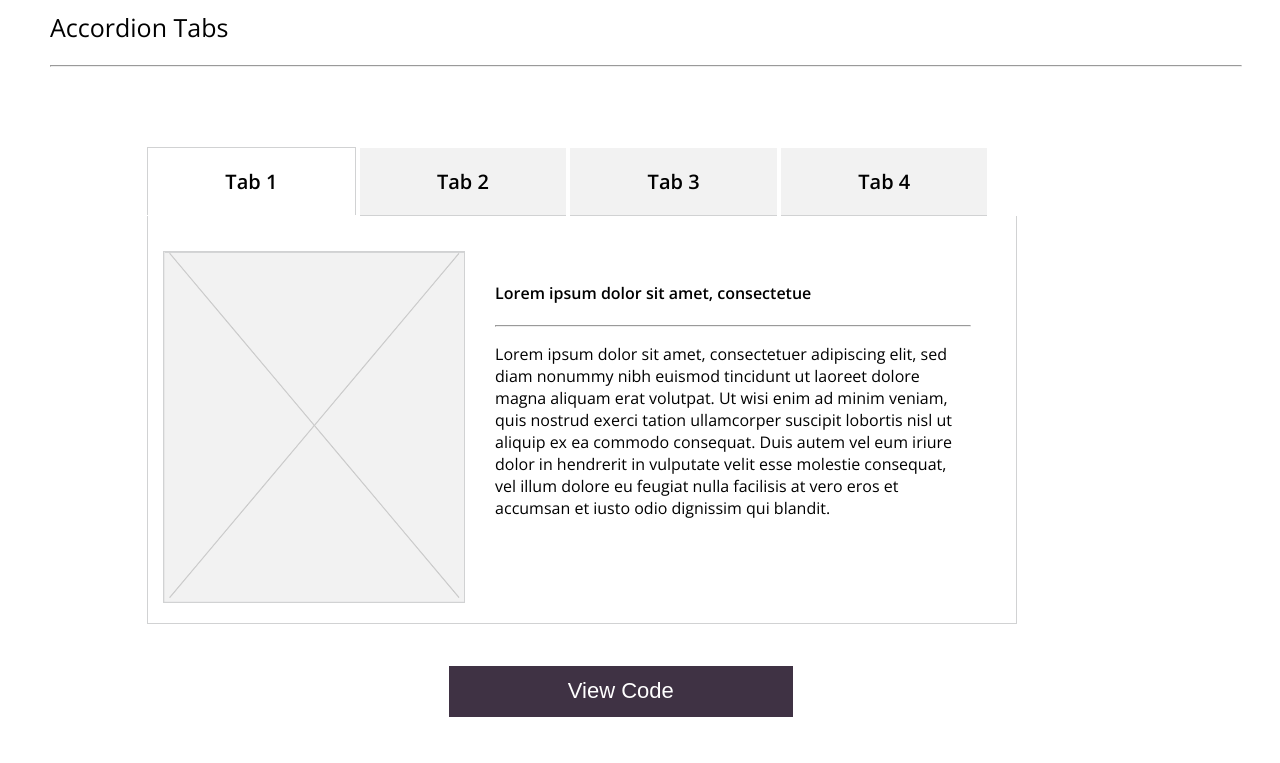
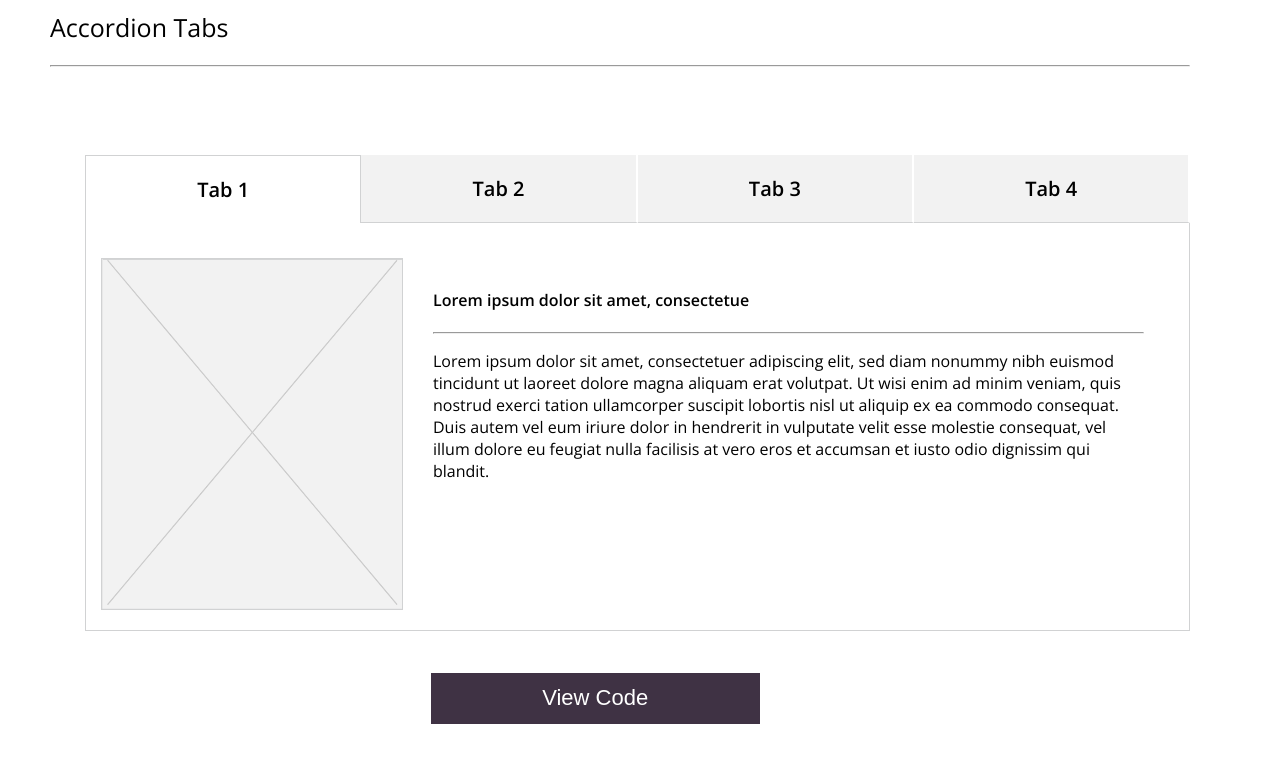
Before and after one commit to lcaroselli/Pattrn-Party, a plain HTML site: page index.html in a window 1280 px wide. Shown: the part 71-834 px from the top of the page. Drawn offline with nearby package versions, Linux system fonts and the light colour scheme.

Commit message:
Adjust tabs on flex

```diff
--- a/css/accordion-tabs.css
+++ b/css/accordion-tabs.css
@@ -1,5 +1,5 @@
 .accordion-container {
-  width: 97%;
+  width: 93%;
 }
 
 .accordion-section-container {
@@ -10,27 +10,31 @@
   margin-left: 85px;
   margin-bottom: 40px;
   padding: 15px;
-  width: 75%;
 }
 
 .accordion-tabs {
+  display: flex;
   margin-left: 85px;
   margin-top: 80px;
 }
 
 .accordion-tabs article {
-  display: inline-block;
-  width: 20%;
+  align-items: center;
+  display: flex;
+  justify-content: center;
+  width: 25%;
 }
 
 .bottom-container {
+  display: flex;
+  flex-direction: column;
   margin: auto;
-  width: 90%;
 }
 
 .unselected-tab {
   background: #F2F2F2;
-  border-bottom: solid 1px #D1D2D3;
+  border-bottom: 1px solid #D1D2D3;
+  border-right: 2px solid #FFFFFF;
 }
 
 .selected-tab {
--- a/index.html
+++ b/index.html
@@ -50,5 +50,7 @@
       </section>
     </main>
 
+    <script src='https://ajax.googleapis.com/ajax/libs/jquery/3.2.1/jquery.min.js'></script>
+    <script src='script.js'></script>
   </body>
 </html>
```
